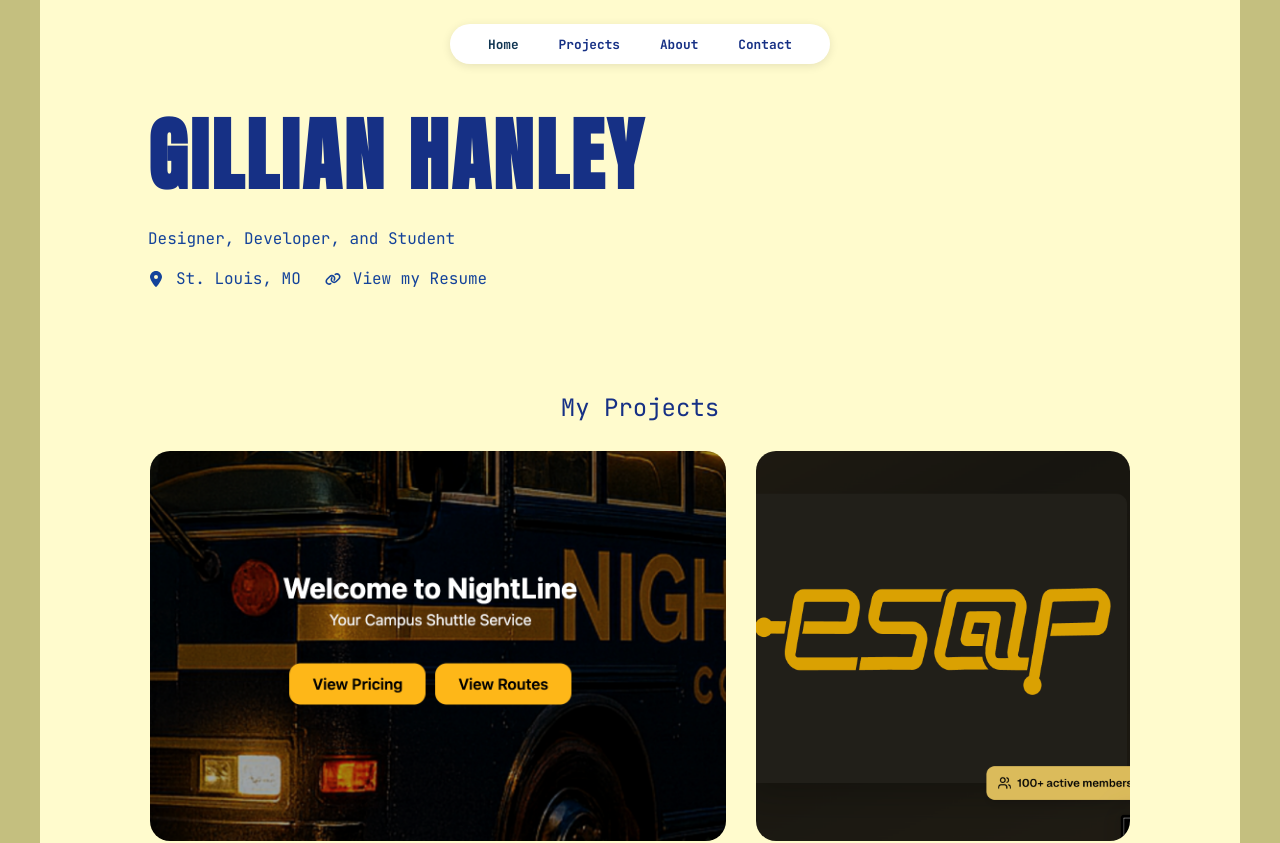
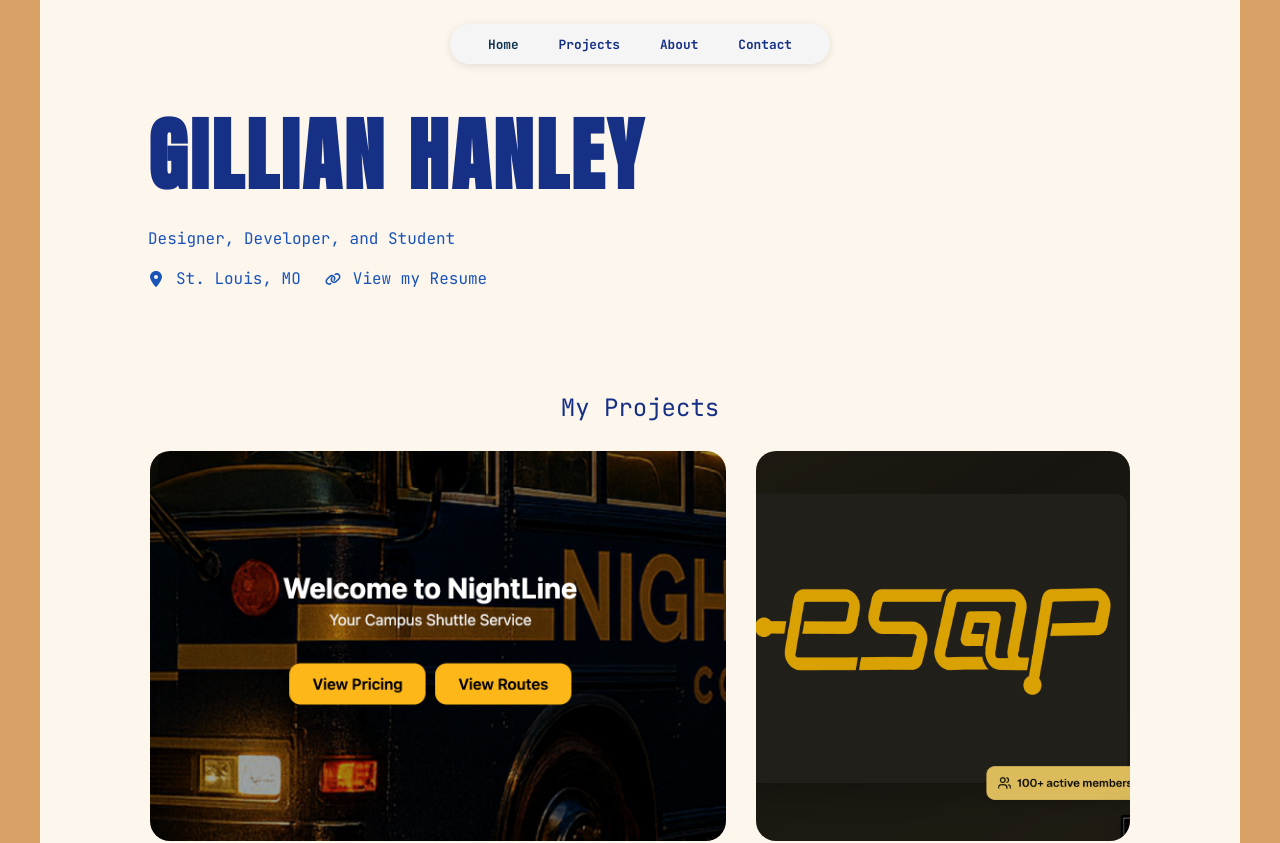
Before and after one commit to ghanley04/Portfolio, a React (Create React App) app: page / in a window 1280 px wide. Shown: the top 843 px of the page. Built offline with nearby package versions, Linux system fonts and the light colour scheme; a web font is replaced by a local one.

Commit message:
update to colors

```diff
--- a/src/components/common/styles/navBar.css
+++ b/src/components/common/styles/navBar.css
@@ -22,7 +22,7 @@
 	height: 40px;
 	padding-left: 10%;
 	padding-right: 10%;
-	background: #fff;
+	background: var(--light-background-color);
 	box-shadow: 0px 2px 10px rgba(0, 0, 0, 0.1);
 	border-radius: 40px;
 }
--- a/src/components/projects/styles/project.css
+++ b/src/components/projects/styles/project.css
@@ -43,7 +43,8 @@
 }
 
 .project:hover .project-image::before {
-	background: rgba(255, 255, 255, 0.9);
+	background: var(--light-background-color);
+	opacity: 0.9;
 	/* White overlay - adjust 0.6 for more/less lightening */
 }
 
@@ -121,7 +122,7 @@
 
 .overlay-content {
 	position: relative;
-	background: #fff;
+	background: var(--light-background-color);
 	padding: 20px;
 	width: 90%;
 	max-width: 900px;
--- a/src/index.css
+++ b/src/index.css
@@ -19,12 +19,21 @@ code {
 :root {
 	/* ------- colors ------- */
 	--primary-color: #163085;
-	--secondary-color: #14439a;
-	--tertiary-color: #acb4b0;
-	--background-color: #fffbcd;
-	--border-color: #c4bf7f;
-	--quaternary-color: #edfbef;
+	/* deep royal blue, anchor color */
+	--secondary-color: #1A54B8;
+	/* slightly brighter blue for contrast */
+	--tertiary-color: #A8B3AF;
+	/* soft gray-green, subtle neutral */
+	--background-color: #FDF6ED;
+	/* lighter, warmer beige for versatility */
+--light-background-color: #f5f5f5;	/* ultra-light neutral tan */
+	--quaternary-color: #EDF8F2;
+	/* very soft minty/green-white, fresh accent */
+	--border-color: #D9A066;
+	/* warm, muted orange-tan, subtle contrast */
 	--link-color: #103552;
+	/* deep navy, readable and complementary */
+
 	/* ---------------------- */
 
 	/* ------- fonts ------- */
```
